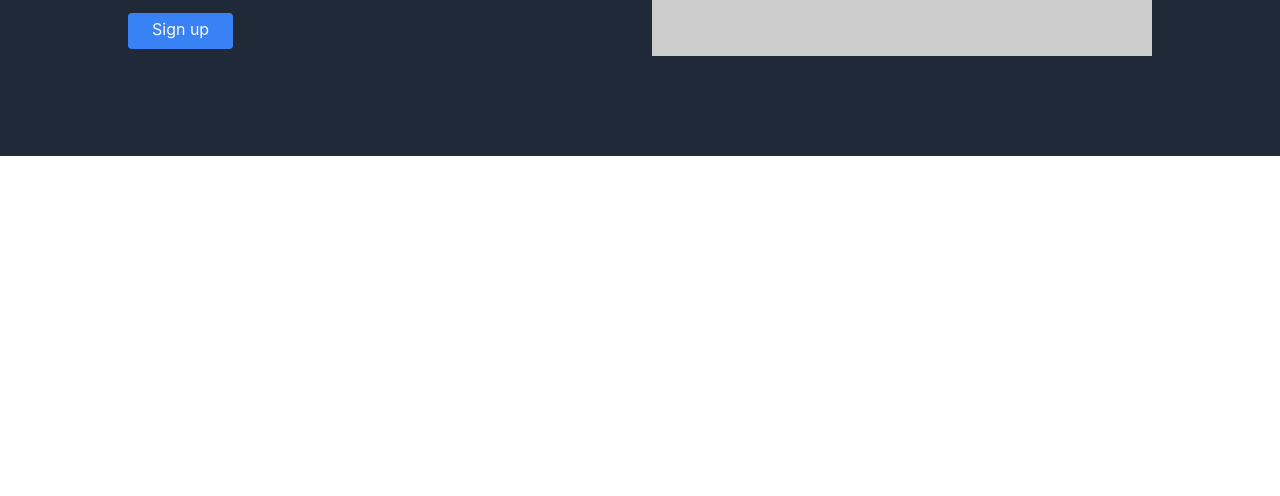
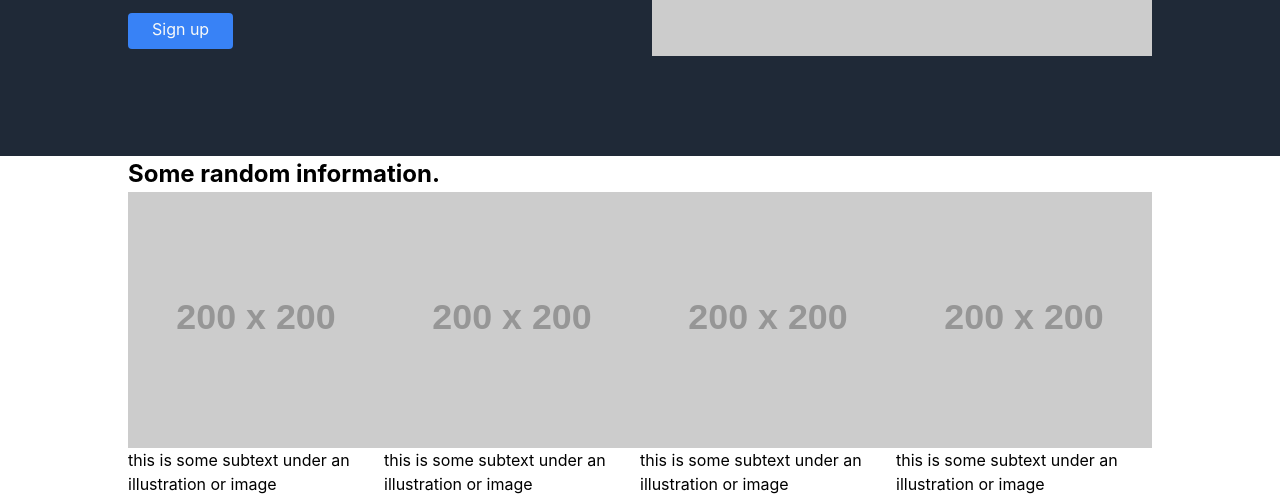
Before and after one commit to jsklcodes/odin-landing-page, a plain HTML site: page index.html in a window 1280 px wide. Shown: the part 380-876 px from the top of the page. Before the commit the page ends 800 px from the top, so only its background shows below. Drawn offline with Linux system fonts and the light colour scheme; placeholder pictures from the web are drawn by us.

Commit message:
Add random information markup

```diff
--- a/index.html
+++ b/index.html
@@ -1,5 +1,6 @@
 <!DOCTYPE html>
 <html lang="en">
+
 <head>
   <meta charset="UTF-8" />
   <meta name="viewport" content="width=device-width, initial-scale=1.0" />
@@ -39,12 +40,40 @@
         <button class="button">Sign up</button>
       </div>
 
-        <img
-          class="hero-image img-fluid"
-          src="https://placehold.co/500x260"
-          alt=""
-        />
+      <img class="hero-image img-fluid" src="https://placehold.co/500x260" alt="" />
+    </div>
+  </section>
+
+  <section class="random-information container">
+    <h2 class="secondary-title">Some random information.</h2>
+
+    <div class="random-information-cards flex">
+      <figure class="random-information-card">
+        <img class="img-fluid" src="https://placehold.co/200" alt="" />
+        <figcaption>
+          this is some subtext under an illustration or image
+        </figcaption>
+      </figure>
+      <figure class="random-information-card">
+        <img class="img-fluid" src="https://placehold.co/200" alt="" />
+        <figcaption>
+          this is some subtext under an illustration or image
+        </figcaption>
+      </figure>
+      <figure class="random-information-card">
+        <img class="img-fluid" src="https://placehold.co/200" alt="" />
+        <figcaption>
+          this is some subtext under an illustration or image
+        </figcaption>
+      </figure>
+      <figure class="random-information-card">
+        <img class="img-fluid" src="https://placehold.co/200" alt="" />
+        <figcaption>
+          this is some subtext under an illustration or image
+        </figcaption>
+      </figure>
     </div>
   </section>
 </body>
+
 </html>
```
Lines whose indentation alone changed are shown as unchanged.
